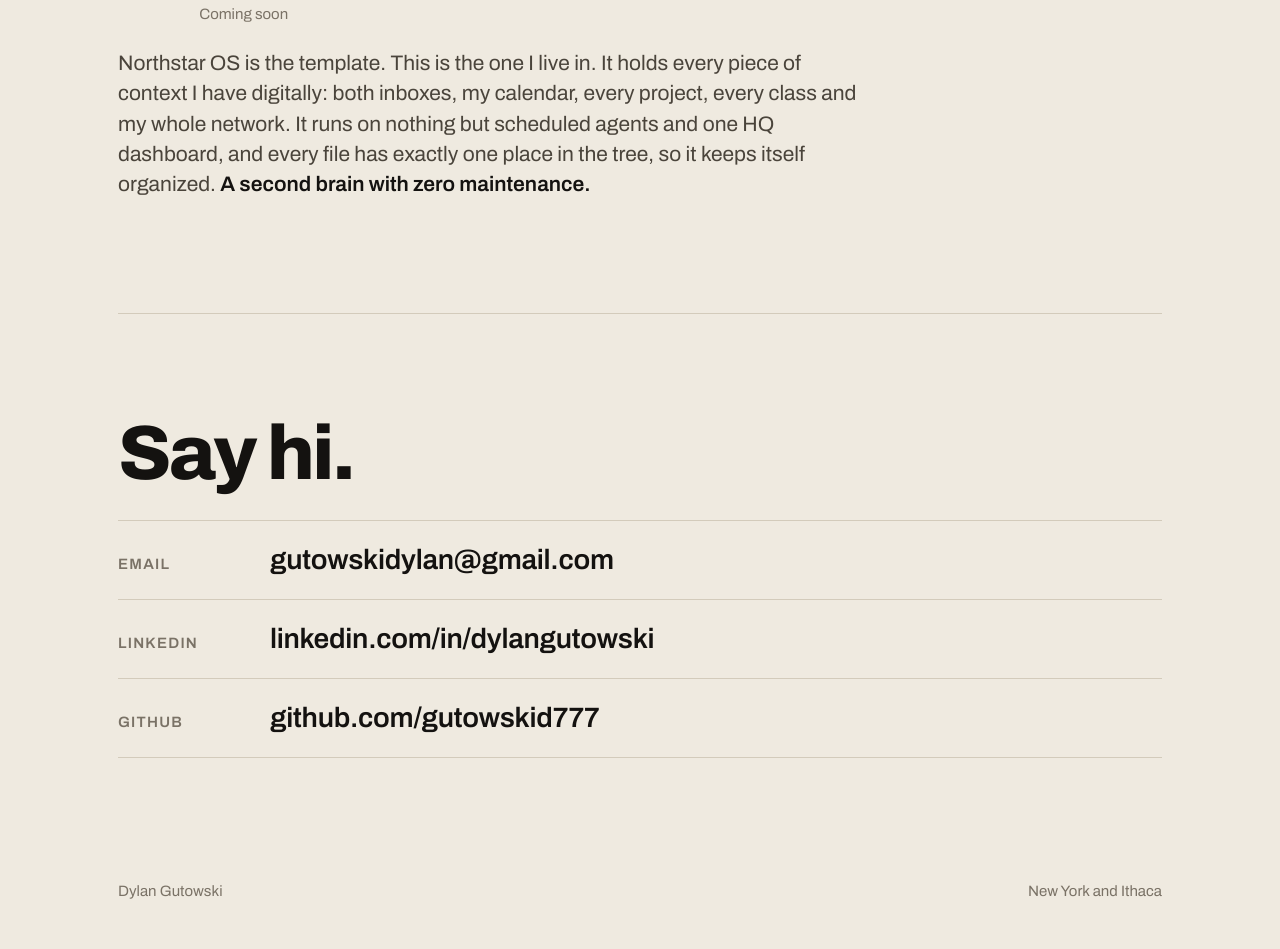
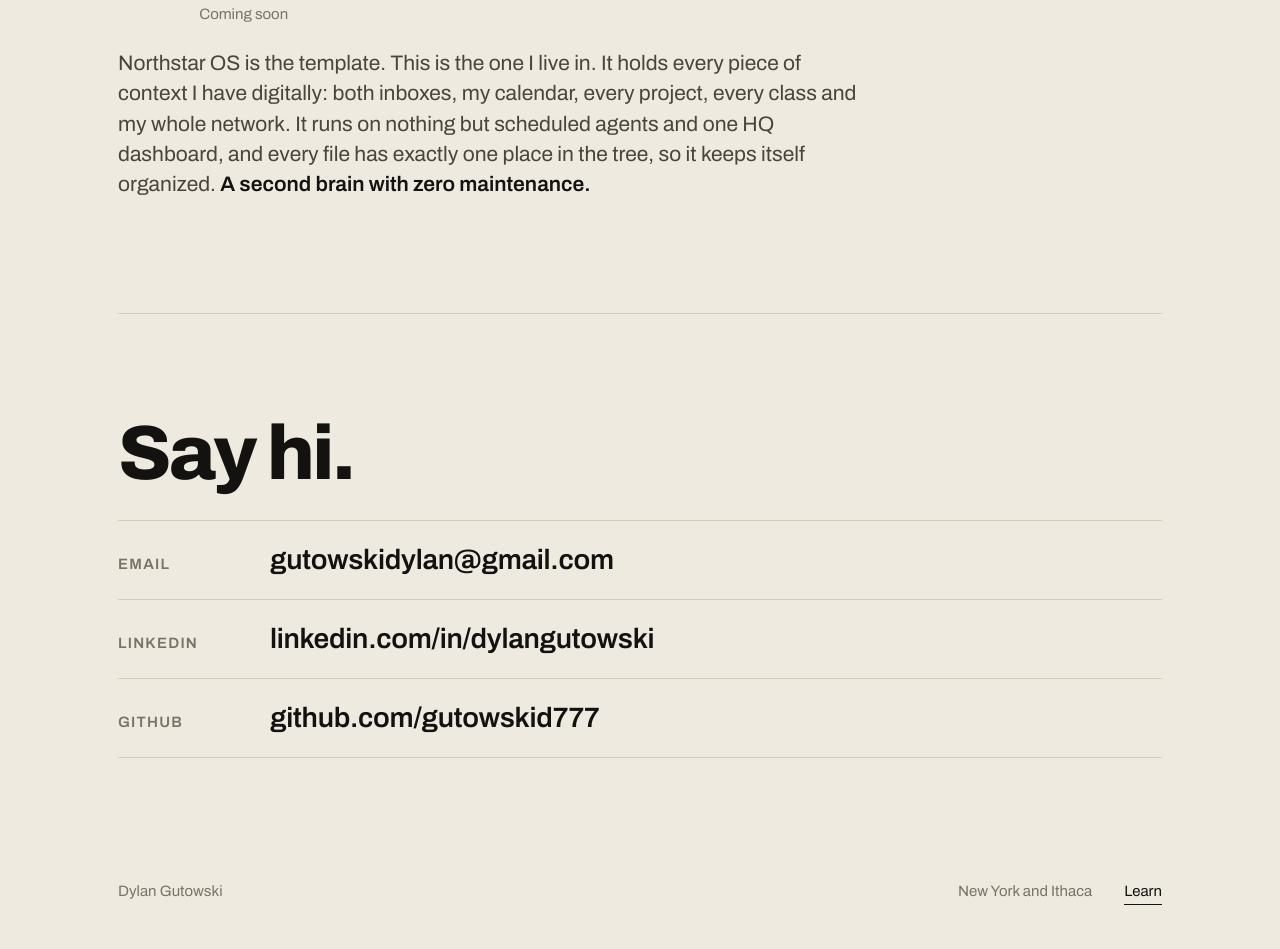
Before and after one commit to gutowskid777/dylangutowski.com, a plain HTML site: page index.html in a window 1280 px wide. Shown: the part 9395-10344 px from the top of the page. Drawn offline with nearby package versions, Linux system fonts and the light colour scheme.

Commit message:
Sync with the live site

```diff
--- a/index.html
+++ b/index.html
@@ -85,6 +85,9 @@ header.top{display:flex;justify-content:space-between;align-items:center;padding
   .contact a span:last-child{font-size:clamp(18px,5.2vw,24px)}
 }
 footer{padding-block:20px 44px;font-size:15px;color:var(--mute);display:flex;justify-content:space-between;gap:16px;flex-wrap:wrap}
+footer a:hover,footer a:focus-visible{color:var(--signal);outline:none}
+footer .foot-r{display:flex;gap:32px;flex-wrap:wrap}
+footer .foot-link{color:var(--ink);border-bottom:1.5px solid currentColor;padding-bottom:1px}
 
 /* ============ DEMO FRAME (shared) ============ */
 .demo{--k:1;--dw:100%;border:1.5px solid var(--ink);border-radius:10px;overflow:hidden;background:#fff;position:relative;box-shadow:6px 6px 0 var(--paper-2)}
@@ -1360,7 +1363,7 @@ footer{padding-block:20px 44px;font-size:15px;color:var(--mute);display:flex;jus
     </ul>
   </section>
 
-  <footer><span>Dylan Gutowski</span><span>New York and Ithaca</span></footer>
+  <footer><span>Dylan Gutowski</span><span class="foot-r"><span>New York and Ithaca</span><a class="foot-link" href="/learn">Learn</a></span></footer>
 </main>
 
 <script>
```
